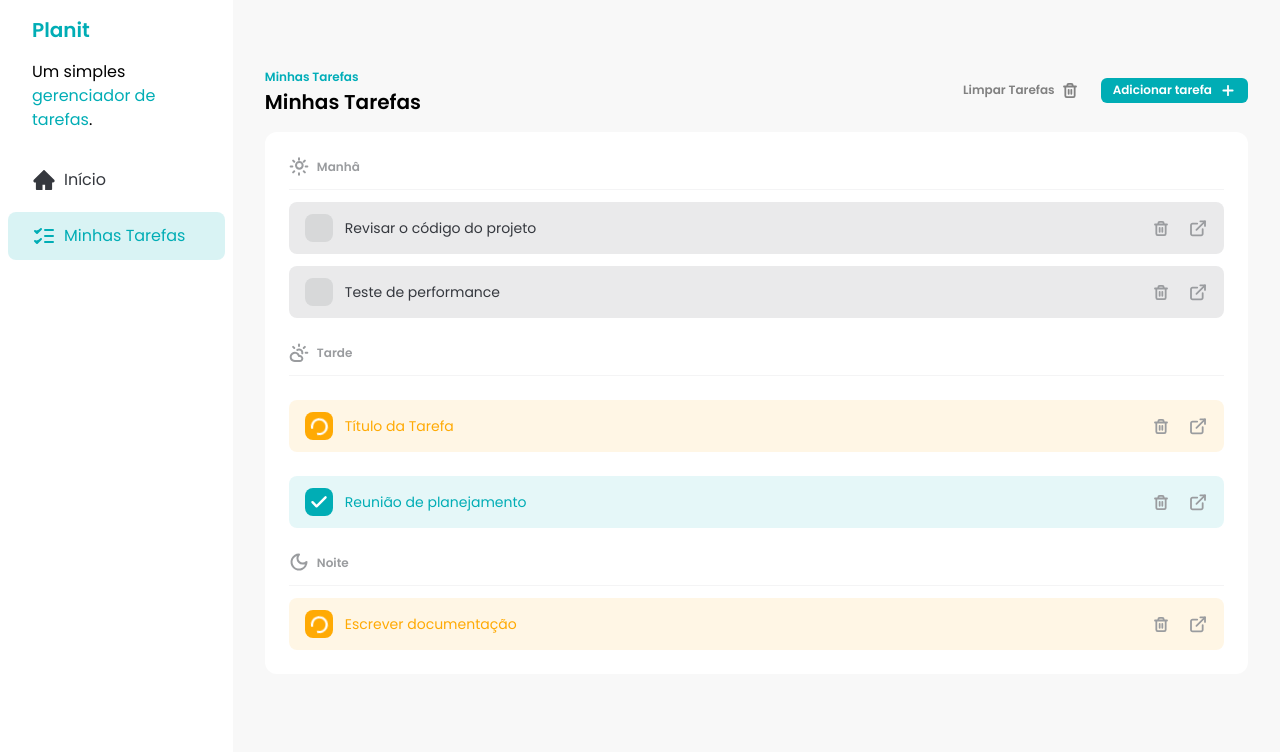
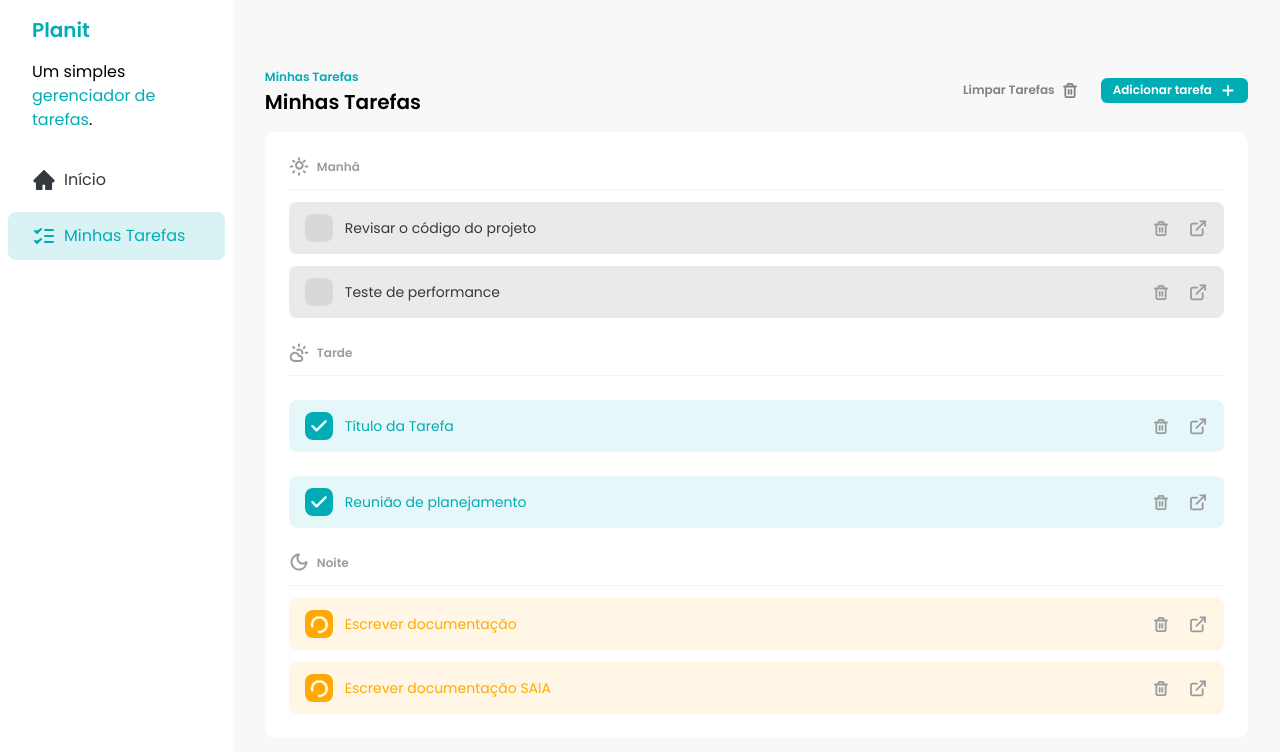
Before and after one commit to HiagoSilvaAnjos/Planit, a React (Vite) app: page / in a window 1280 px wide. Shown: the top 752 px of the page. Built offline with nearby package versions, Linux system fonts and the light colour scheme; data requests are answered from the project's data file.

Commit message:
feat: ensuring that tasks are fetched from api

```diff
--- /dev/null
+++ b/db.json
@@ -0,0 +1,46 @@
+{
+    "tasks": [
+        {
+            "id": "09eacc09-298b-43a6-815d-c9ae72eba432",
+            "title": "Título da Tarefa",
+            "description": "Descrição da Tarefa",
+            "time": "afternoon",
+            "status": "done"
+        },
+        {
+            "id": "a29ed8b2-a304-4113-b8f9-4fd5f52cec6b",
+            "title": "Revisar o código do projeto",
+            "description": "Verificar funcionalidades e corrigir bugs identificados",
+            "time": "morning",
+            "status": "not_started"
+        },
+        {
+            "id": "086930e2-3568-403b-933e-9056311690ff",
+            "title": "Reunião de planejamento",
+            "description": "Discutir as próximas etapas com a equipe",
+            "time": "afternoon",
+            "status": "done"
+        },
+        {
+            "id": "55b080a4-c757-433f-b9ac-b5d87d7e3248",
+            "title": "Escrever documentação",
+            "description": "Criar documentação detalhada para as novas features",
+            "time": "evening",
+            "status": "in_progress"
+        },
+        {
+            "id": "ec9357fe-62ee-4cff-b461-0645338a731a",
+            "title": "Teste de performance",
+            "description": "Executar testes para avaliar o desempenho da aplicação",
+            "time": "morning",
+            "status": "not_started"
+        },
+        {
+            "id": "e7542d79-f1a3-4068-a465-f2fedb408500",
+            "title": "Escrever documentação SAIA",
+            "description": "Criar documentação detalhada para as novas features",
+            "time": "evening",
+            "status": "in_progress"
+        }
+    ]
+}
--- a/package.json
+++ b/package.json
@@ -11,6 +11,7 @@
     "prepare": "husky"
   },
   "dependencies": {
+    "json-server": "^1.0.0-beta.3",
     "react": "^18.3.1",
     "react-dom": "^18.3.1",
     "react-transition-group": "^4.4.5",
--- a/src/components/Tasks/Tasks.tsx
+++ b/src/components/Tasks/Tasks.tsx
@@ -1,4 +1,4 @@
-import { useState } from "react";
+import { useEffect, useState } from "react";
 import {
   AddIcon,
   CloudSunIcon,
@@ -8,7 +8,6 @@ import {
 } from "../../assets/IconsComponents";
 import Button from "../Button/Button";
 import TasksSeparator from "../TasksSeparator/TasksSeparator";
-import { TASKS } from "../../constantes/tasks";
 import TaskItem from "../TaskItem/TaskItem";
 import { toast } from "sonner";
 import AddTaskDialog from "../AddTaskDialog/AddTaskDialog";
@@ -22,8 +21,22 @@ interface TaskProps {
 }
 
 const Tasks = () => {
-  const [tasks, setTasks] = useState(TASKS);
+  const [tasks, setTasks] = useState<TaskProps[]>([]);
   const [addTaskDialogIsOpen, setAddTaskDialogIsOpen] = useState(false);
+
+  useEffect(() => {
+    const fetchTask = async () => {
+      const response = await fetch("http://localhost:3000/tasks", {
+        method: "GET",
+      });
+
+      const tasks = await response.json();
+
+      setTasks(tasks);
+    };
+
+    fetchTask();
+  }, []);
 
   const morningTasks = tasks.filter((task) => task.time == "morning");
   const afternoonTasks = tasks.filter((task) => task.time == "afternoon");
--- a/src/constantes/tasks.ts
+++ /dev/null
@@ -1,43 +0,0 @@
-export const TASKS: {
-  id: string;
-  title: string;
-  description: string;
-  time: "morning" | "afternoon" | "evening";
-  status: "not_started" | "in_progress" | "done";
-}[] = [
-  {
-    id: "09eacc09-298b-43a6-815d-c9ae72eba432",
-    title: "Título da Tarefa",
-    description: "Descrição da Tarefa",
-    time: "afternoon",
-    status: "in_progress",
-  },
-  {
-    id: "a29ed8b2-a304-4113-b8f9-4fd5f52cec6b",
-    title: "Revisar o código do projeto",
-    description: "Verificar funcionalidades e corrigir bugs identificados",
-    time: "morning",
-    status: "not_started",
-  },
-  {
-    id: "086930e2-3568-403b-933e-9056311690ff",
-    title: "Reunião de planejamento",
-    description: "Discutir as próximas etapas com a equipe",
-    time: "afternoon",
-    status: "done",
-  },
-  {
-    id: "55b080a4-c757-433f-b9ac-b5d87d7e3248",
-    title: "Escrever documentação",
-    description: "Criar documentação detalhada para as novas features",
-    time: "evening",
-    status: "in_progress",
-  },
-  {
-    id: "ec9357fe-62ee-4cff-b461-0645338a731a",
-    title: "Teste de performance",
-    description: "Executar testes para avaliar o desempenho da aplicação",
-    time: "morning",
-    status: "not_started",
-  },
-];
```
Also changed, not shown: 1 other file (tests, documents, lock files or other folders).
